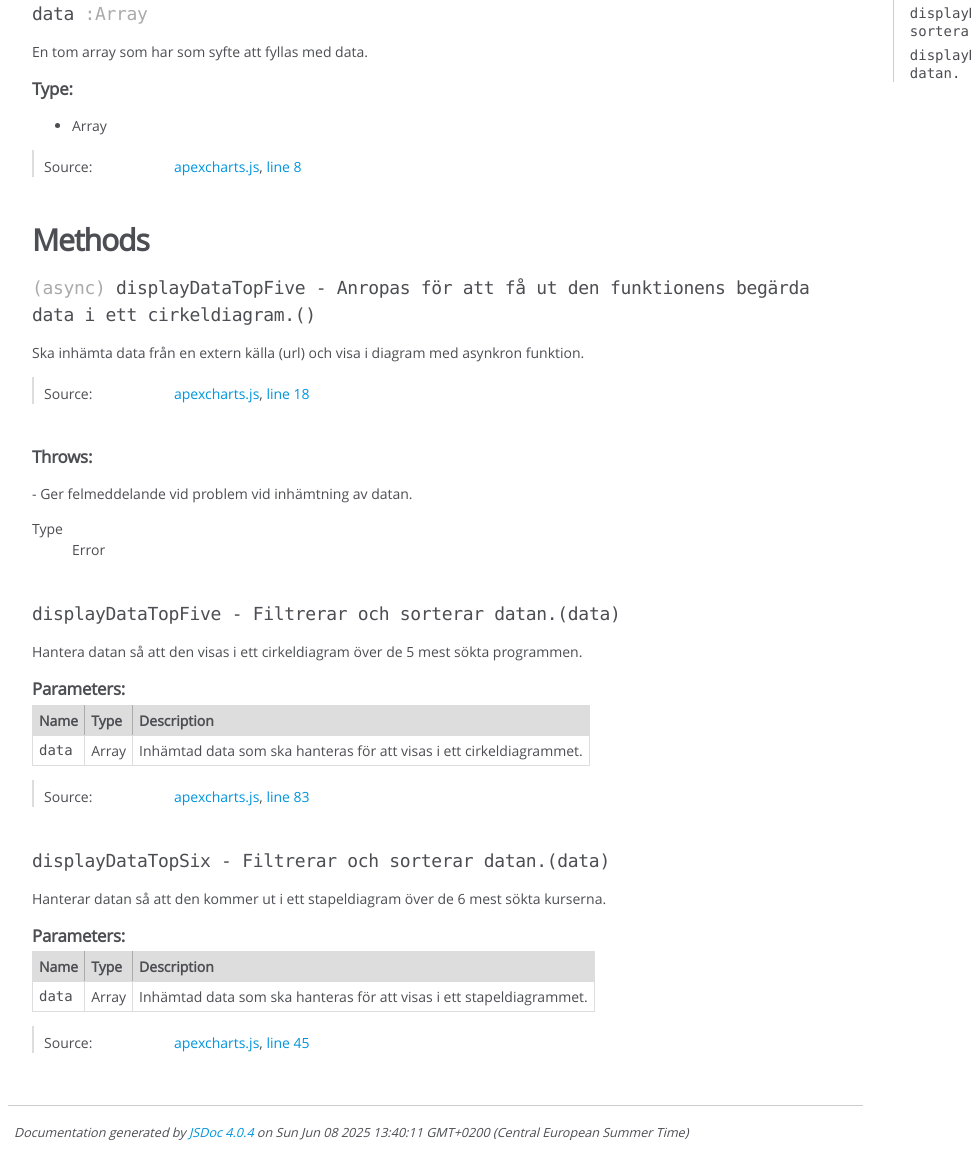
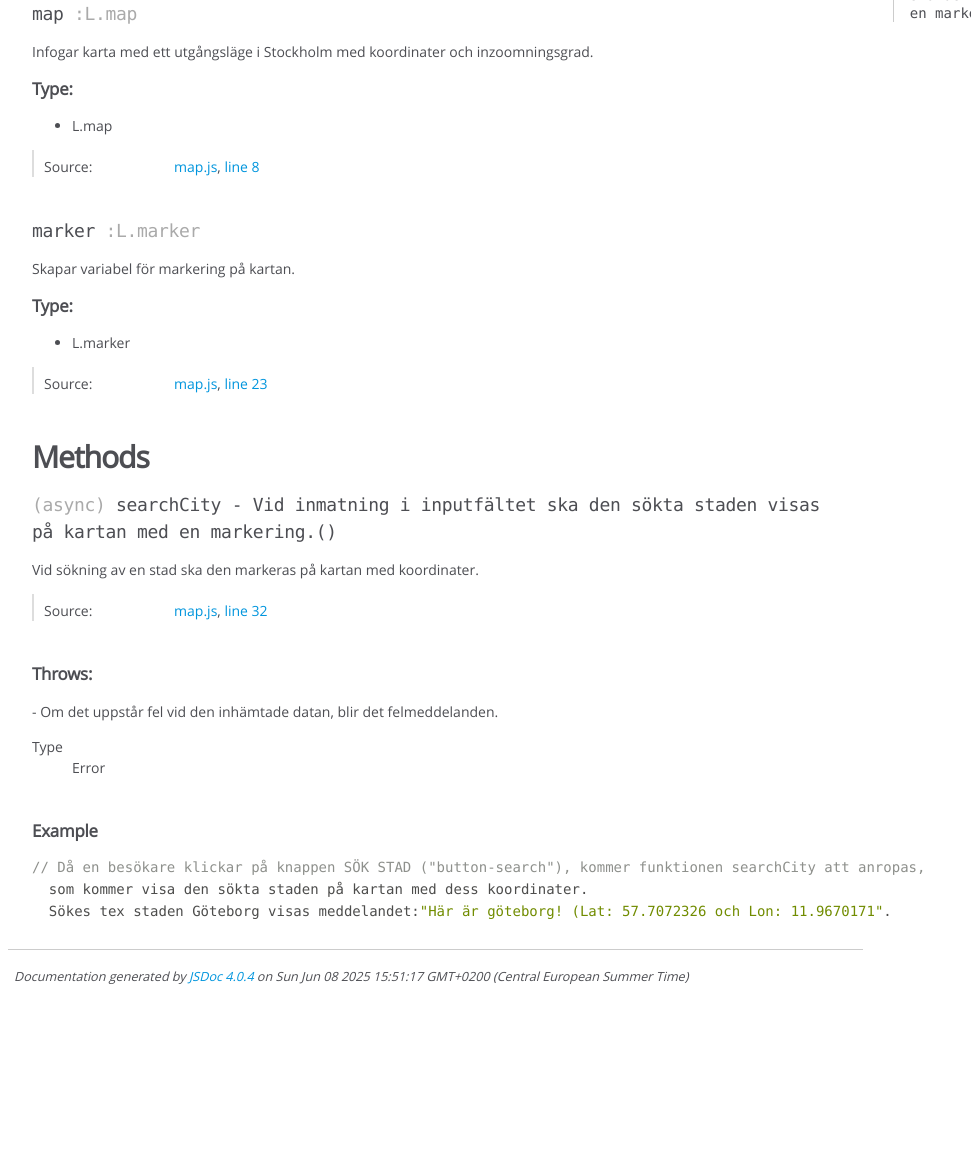
Before and after one commit to thne1900/moment5-dynamiska-webbplatser, a website: page out/global.html in a window 1280 px wide. Shown: the part 221-1378 px from the top of the page, without its empty margins (0-971 px from the left). After the commit the page ends 1222 px from the top, so only its background shows below. Drawn offline with Linux system fonts and the light colour scheme.

Commit message:
Gjorde en sista kontroll.

```diff
--- a/out/global.html
+++ b/out/global.html
@@ -98,13 +98,13 @@
 
 
 
-<h4 class="name" id="data"><span class="type-signature"></span>data<span class="type-signature"> :Array</span></h4>
+<h4 class="name" id="map"><span class="type-signature"></span>map<span class="type-signature"> :L.map</span></h4>
 
 
 
 
 <div class="description">
-    En tom array som har som syfte att fyllas med data.
+    Infogar karta med ett utgångsläge i Stockholm med koordinater och inzoomningsgrad.
 </div>
 
 
@@ -113,7 +113,7 @@
     <ul>
         <li>
 
-<span class="param-type">Array</span>
+<span class="param-type">L.map</span>
 
 
         </li>
@@ -152,7 +152,79 @@
 
     <dt class="tag-source">Source:</dt>
     <dd class="tag-source"><ul class="dummy"><li>
-        <a href="apexcharts.js.html">apexcharts.js</a>, <a href="apexcharts.js.html#line8">line 8</a>
+        <a href="map.js.html">map.js</a>, <a href="map.js.html#line8">line 8</a>
+    </li></ul></dd>
+
+
+
+
+
+
+
+</dl>
+
+
+
+
+
+
+
+
+<h4 class="name" id="marker"><span class="type-signature"></span>marker<span class="type-signature"> :L.marker</span></h4>
+
+
+
+
+<div class="description">
+    Skapar variabel för markering på kartan.
+</div>
+
+
+
+    <h5>Type:</h5>
+    <ul>
+        <li>
+
+<span class="param-type">L.marker</span>
+
+
+        </li>
+    </ul>
+
+
+
+
+
+<dl class="details">
+
+
+
+
+
+
+
+
+
+
+
+
+
+
+
+
+
+
+
+
+
+
+
+
+
+
+    <dt class="tag-source">Source:</dt>
+    <dd class="tag-source"><ul class="dummy"><li>
+        <a href="map.js.html">map.js</a>, <a href="map.js.html#line23">line 23</a>
     </li></ul></dd>
 
 
@@ -180,7 +252,7 @@
 
 
 
-    <h4 class="name" id="displayDataTopFive-Anropasf%C3%B6rattf%C3%A5utdenfunktionensbeg%C3%A4rdadataiettcirkeldiagram."><span class="type-signature">(async) </span>displayDataTopFive - Anropas för att få ut den funktionens begärda data i ett cirkeldiagram.<span class="signature">()</span><span class="type-signature"></span></h4>
+    <h4 class="name" id="searchCity-Vidinmatningiinputf%C3%A4ltetskadens%C3%B6ktastadenvisasp%C3%A5kartanmedenmarkering."><span class="type-signature">(async) </span>searchCity - Vid inmatning i inputfältet ska den sökta staden visas på kartan med en markering.<span class="signature">()</span><span class="type-signature"></span></h4>
 
 
 
@@ -188,7 +260,7 @@
 
 
 <div class="description">
-    Ska inhämta data från en extern källa (url) och visa i diagram med asynkron funktion.
+    Vid sökning av en stad ska den markeras på kartan med koordinater.
 </div>
 
 
@@ -232,7 +304,7 @@
 
     <dt class="tag-source">Source:</dt>
     <dd class="tag-source"><ul class="dummy"><li>
-        <a href="apexcharts.js.html">apexcharts.js</a>, <a href="apexcharts.js.html#line18">line 18</a>
+        <a href="map.js.html">map.js</a>, <a href="map.js.html#line32">line 32</a>
     </li></ul></dd>
 
 
@@ -262,7 +334,7 @@
 <dl>
     <dt>
         <div class="param-desc">
-        - Ger felmeddelande vid problem vid inhämtning av datan.
+        - Om det uppstår fel vid den inhämtade datan, blir det felmeddelanden.
         </div>
     </dt>
     <dd></dd>
@@ -290,278 +362,11 @@
 
 
 
+    <h5>Example</h5>
 
-
-
-
-
-
-
-    <h4 class="name" id="displayDataTopFive-Filtrerarochsorterardatan."><span class="type-signature"></span>displayDataTopFive - Filtrerar och sorterar datan.<span class="signature">(data)</span><span class="type-signature"></span></h4>
-
-
-
-
-
-
-<div class="description">
-    Hantera datan så att den visas i ett cirkeldiagram över de 5 mest sökta programmen.
-</div>
-
-
-
-
-
-
-
-
-
-    <h5>Parameters:</h5>
-
-
-<table class="params">
-    <thead>
-    <tr>
-
-        <th>Name</th>
-
-
-        <th>Type</th>
-
-
-
-
-
-        <th class="last">Description</th>
-    </tr>
-    </thead>
-
-    <tbody>
-
-
-        <tr>
-
-                <td class="name"><code>data</code></td>
-
-
-            <td class="type">
-
-
-<span class="param-type">Array</span>
-
-
-
-            </td>
-
-
-
-
-
-            <td class="description last">Inhämtad data som ska hanteras för att visas i ett cirkeldiagrammet.</td>
-        </tr>
-
-
-    </tbody>
-</table>
-
-
-
-
-
-
-<dl class="details">
-
-
-
-
-
-
-
-
-
-
-
-
-
-
-
-
-
-
-
-
-
-
-
-
-
-
-    <dt class="tag-source">Source:</dt>
-    <dd class="tag-source"><ul class="dummy"><li>
-        <a href="apexcharts.js.html">apexcharts.js</a>, <a href="apexcharts.js.html#line83">line 83</a>
-    </li></ul></dd>
-
-
-
-
-
-
-
-</dl>
-
-
-
-
-
-
-
-
-
-
-
-
-
-
-
-
-
-
-
-
-
-
-
-
-
-
-    <h4 class="name" id="displayDataTopSix-Filtrerarochsorterardatan."><span class="type-signature"></span>displayDataTopSix - Filtrerar och sorterar datan.<span class="signature">(data)</span><span class="type-signature"></span></h4>
-
-
-
-
-
-
-<div class="description">
-    Hanterar datan så att den kommer ut i ett stapeldiagram över de 6 mest sökta kurserna.
-</div>
-
-
-
-
-
-
-
-
-
-    <h5>Parameters:</h5>
-
-
-<table class="params">
-    <thead>
-    <tr>
-
-        <th>Name</th>
-
-
-        <th>Type</th>
-
-
-
-
-
-        <th class="last">Description</th>
-    </tr>
-    </thead>
-
-    <tbody>
-
-
-        <tr>
-
-                <td class="name"><code>data</code></td>
-
-
-            <td class="type">
-
-
-<span class="param-type">Array</span>
-
-
-
-            </td>
-
-
-
-
-
-            <td class="description last">Inhämtad data som ska hanteras för att visas i ett stapeldiagrammet.</td>
-        </tr>
-
-
-    </tbody>
-</table>
-
-
-
-
-
-
-<dl class="details">
-
-
-
-
-
-
-
-
-
-
-
-
-
-
-
-
-
-
-
-
-
-
-
-
-
-
-    <dt class="tag-source">Source:</dt>
-    <dd class="tag-source"><ul class="dummy"><li>
-        <a href="apexcharts.js.html">apexcharts.js</a>, <a href="apexcharts.js.html#line45">line 45</a>
-    </li></ul></dd>
-
-
-
-
-
-
-
-</dl>
-
-
-
-
-
-
-
-
-
-
-
-
-
-
-
-
-
+    <pre class="prettyprint"><code>// Då en besökare klickar på knappen SÖK STAD ("button-search"), kommer funktionen searchCity att anropas,
+  som kommer visa den sökta staden på kartan med dess koordinater.
+  Sökes tex staden Göteborg visas meddelandet:"Här är göteborg! (Lat: 57.7072326 och Lon: 11.9670171".</code></pre>
 
 
 
@@ -581,13 +386,13 @@
 </div>
 
 <nav>
-    <h2><a href="index.html">Home</a></h2><h3>Global</h3><ul><li><a href="global.html#data">data</a></li><li><a href="global.html#displayDataTopFive-Anropasf%25C3%25B6rattf%25C3%25A5utdenfunktionensbeg%25C3%25A4rdadataiettcirkeldiagram.">displayDataTopFive - Anropas för att få ut den funktionens begärda data i ett cirkeldiagram.</a></li><li><a href="global.html#displayDataTopFive-Filtrerarochsorterardatan.">displayDataTopFive - Filtrerar och sorterar datan.</a></li><li><a href="global.html#displayDataTopSix-Filtrerarochsorterardatan.">displayDataTopSix - Filtrerar och sorterar datan.</a></li></ul>
+    <h2><a href="index.html">Home</a></h2><h3>Global</h3><ul><li><a href="global.html#map">map</a></li><li><a href="global.html#marker">marker</a></li><li><a href="global.html#searchCity-Vidinmatningiinputf%25C3%25A4ltetskadens%25C3%25B6ktastadenvisasp%25C3%25A5kartanmedenmarkering.">searchCity - Vid inmatning i inputfältet ska den sökta staden visas på kartan med en markering.</a></li></ul>
 </nav>
 
 <br class="clear">
 
 <footer>
-    Documentation generated by <a href="https://github.com/jsdoc/jsdoc">JSDoc 4.0.4</a> on Sun Jun 08 2025 13:40:11 GMT+0200 (Central European Summer Time)
+    Documentation generated by <a href="https://github.com/jsdoc/jsdoc">JSDoc 4.0.4</a> on Sun Jun 08 2025 15:51:17 GMT+0200 (Central European Summer Time)
 </footer>
 
 <script> prettyPrint(); </script>
```
Also changed, not shown: out/apexcharts.js.html (+1 -1 lines), out/index.html (+2 -2 lines), out/map.js.html (+1 -1 lines).
